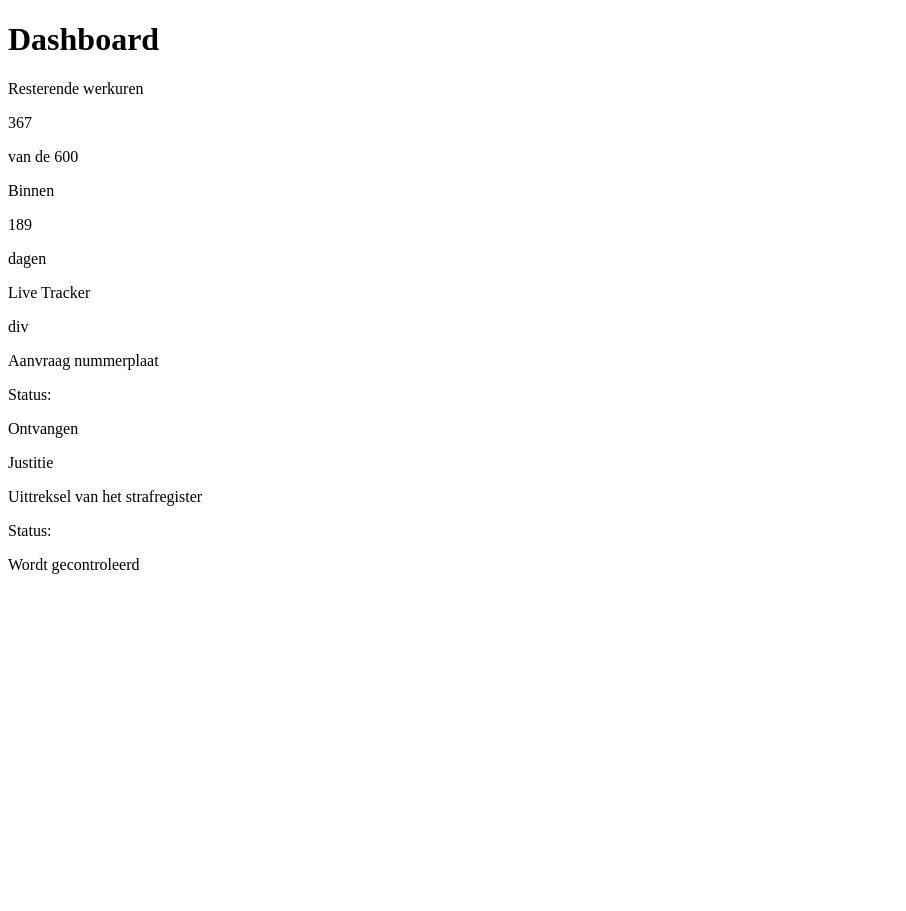
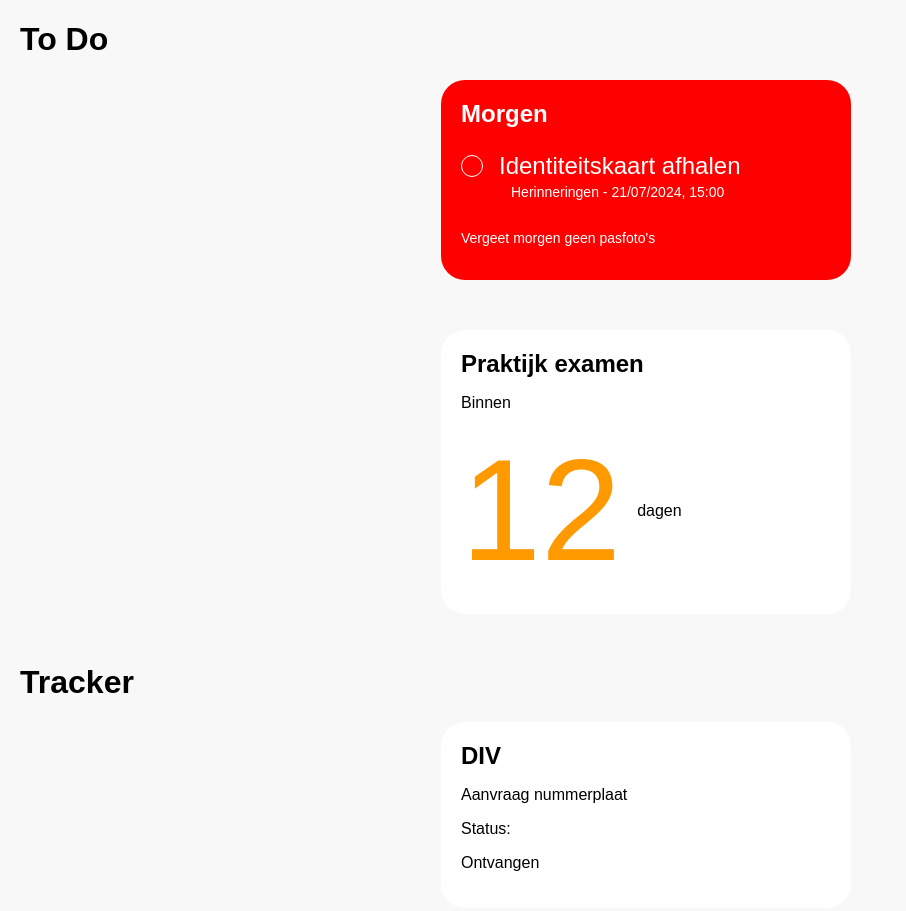
Before and after one commit to leendhs/lab2, a plain HTML site: page index.html in a window 1280 px wide. Shown: the whole page, without its empty margins (0-906 px from the left). Before the commit the page ends 800 px from the top, so only its background shows below. Drawn offline with Linux system fonts and the light colour scheme.

Commit message:
dashboard

```diff
--- a/index.html
+++ b/index.html
@@ -4,34 +4,35 @@
     <meta charset="UTF-8">
     <meta http-equiv="X-UA-Compatible" content="IE=edge">
     <meta name="viewport" content="width=device-width, initial-scale=1.0">
+    <link rel="stylesheet" href="styles.css">
     <title>Document</title>
 </head>
 <body>
-    <h1>Dashboard</h1>
-    <div class="job">
-        <p>Resterende werkuren</p>
-        <p>367</p>
-        <p>van de 600</p>
+    <h1>To Do</h1>
+    <div class="id">
+        <h3>Morgen</h3>
+        <div class="naast">
+            <div class="cirkel"></div>
+            <p class="afhalen">Identiteitskaart afhalen</p>
+        </div>
+        <p class="herinnering">Herinneringen - 21/07/2024, 15:00</p>
+        <p class="pasfoto">Vergeet morgen geen pasfoto's</p>
     </div>
-    <div class="rijbewijs">
+    <div class="examen">
+        <h3>Praktijk examen</h3>
         <p>Binnen</p>
-        <p>189</p>
-        <p>dagen</p>
+        <div class="naast">
+            <p class="twaalf">12</p>
+            <p class="dagen">dagen</p>
+        </div>
     </div>
-    <div class="tracker">
-        <p>Live Tracker</p>
-        <div class="div">
-            <p>div</p>
-            <p>Aanvraag nummerplaat</p>
-            <p>Status:</p>
-            <p>Ontvangen</p>
-        </div>
-        <div class="justitie">
-            <p>Justitie</p>
-            <p>Uittreksel van het strafregister</p>
-            <p>Status:</p>
-            <p>Wordt gecontroleerd</p>
-        </div>
+
+    <h1>Tracker</h1>
+    <div class="div">
+        <h3>DIV</h3>
+        <p>Aanvraag nummerplaat</p>
+        <p>Status:</p>
+        <p>Ontvangen</p>
     </div>
 </body>
 </html>
--- a/styles.css
+++ b/styles.css
@@ -1,67 +1,86 @@
 
 body {
-    background-color: red;
-    font-family: DM Sans;
+    font-family: Arial, Helvetica, sans-serif;
+    background-color: #F8F8F8;
+    margin-left: 20px;
 }
 
-nav {
-    width: 296px;
-    height: 110%;
-    left: 0px;
-    top: 0px;
-    position: absolute;
-    background: white;
-    border-bottom-right-radius: 24px;
-    border-top-right-radius: 24px;
-    padding-left: 20px;
+.id {
+    background-color: red;
+    border-radius: 24px;
+    width: 370px;
+    margin-left: auto;
+    margin-right: auto;
+    padding: 20px;
+    color: white;
 }
 
-nav a {
-    text-decoration: none;
-    color: black;
-    padding-top: 3px;
+.cirkel {
+    width: 20px;
+    height: 20px;
+    border-radius: 50%;
+    border: 1px solid white;
 }
 
-.nav {
-    width: 100%;
-    padding-left: 16px;
-    justify-content: flex-start;
-    gap: 32px;
-    display: inline-flex;
-    flex-direction: column;
+h3 {
+    font-size: 24px;
+    font-weight: 600;
+    margin: 0;
 }
 
-.nav div {
-    justify-content: flex-start;
-    /* align-items: center;  */
-    gap: 32px;
-    display: inline-flex;
-    margin-top: 20px;
+.afhalen {
+    font-size: 24px;
+    font-weight: 400;
 }
 
-.lijn {
-    width: 80%;
-    height: 100%;
-    border: 1px #D9D9D9 solid;
+.naast {
+    display: flex;
+    gap: 16px;
 }
 
-.logo img {
-    width: 200px;
+.herinnering, .pasfoto {
+    font-size: 14px;
+    font-weight: 400;
+}
+
+.herinnering {
+    margin-top: -20px;
+    margin-bottom: 30px;
+    margin-left: 50px;
+}
+
+.examen {
+    background-color: white;
+    border-radius: 24px;
+    width: 370px;
+    margin-left: auto;
+    margin-right: auto;
+    padding: 20px;
+    margin-top: 50px;
+    margin-bottom: 50px;
+}
+
+.twaalf {
+    color: #FF9900;
+    font-size: 144px;
+    margin: 0;
+}
+
+.naast {
     display: flex;
-    justify-content: center;
     align-items: center;
 }
 
-.aanvraag, .informatie {
-    display: flex;
-    flex-direction: column;
-    justify-content: flex-start;
-    gap: 8px;
-    display: inline-flex;
-    padding-left: 20px;
-    display: none !important;
+.dagen {
+    margin: 0;
 }
 
-.zichtbaar {
-    display: flex !important; /* of display: flex, of display: inline-block, afhankelijk van je layout behoeften */
+.div{
+    background-color: white;
+    border-radius: 24px;
+    width: 370px;
+    margin-left: auto;
+    margin-right: auto;
+    padding: 20px;
+    margin-bottom: 50px;
 }
```
Also changed, not shown: 1 other file.
